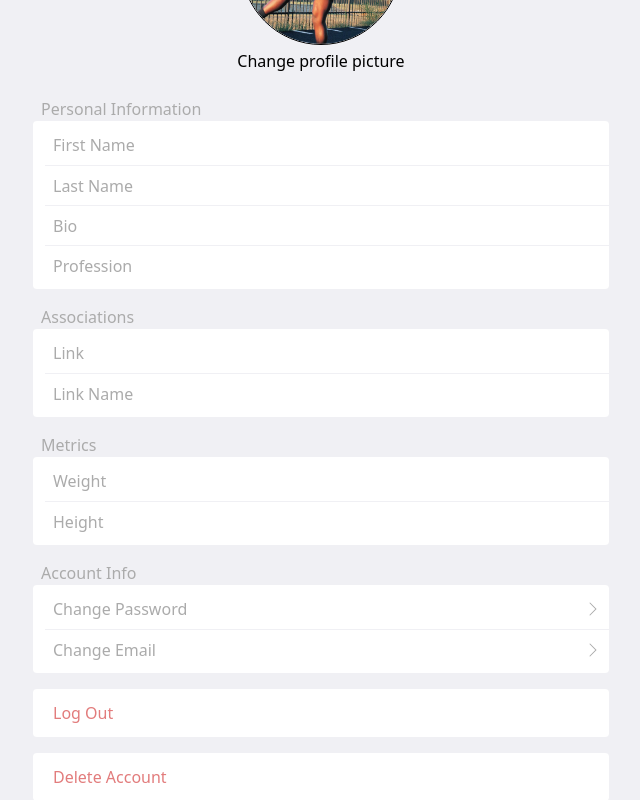
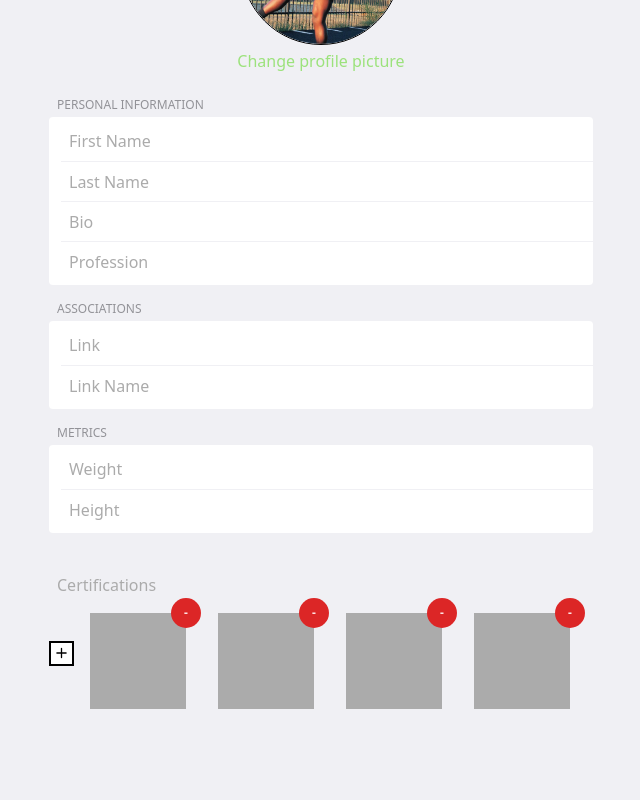
Before and after one commit to biscuitwastakenwastaken/todo, a Next.js app: page /editprofile in a window 1280 px wide. Shown: the part 260-1060 px from the top of the page, without its empty margins (319-959 px from the left). Built offline with nearby package versions, Linux system fonts and the light colour scheme; no server answers.

Commit message:
Updates settings

```diff
--- a/components/NavBar.js
+++ b/components/NavBar.js
@@ -17,7 +17,7 @@ const navItems = [
   {
     id: "3",
     label: "Settings",
-    link: "/comingsoon",
+    link: "/settings",
   },
 ];
 
--- a/components/pageUtils.js
+++ b/components/pageUtils.js
@@ -1,7 +1,7 @@
 import React from "react";
 
-export function PageContainer({ children }) {
-  return <div className="w-full px-4">{children}</div>;
+export function PageContainer({ children, className }) {
+  return <div className={`${className} w-full px-4`}>{children}</div>;
 }
 
 export const Default = ({ url }) => (
@@ -12,3 +12,14 @@ export const Default = ({ url }) => (
     />
   </div>
 );
+
+export const InputContainer = ({ children, label }) => (
+  <div>
+    <p className="text-[#929297] pl-2 font-extralight sm:font-light text-xs uppercase pb-1">
+      {label}
+    </p>
+    <div className="bg-white pl-3 py-1 divide-y divide-lightBackgroundColor rounded ">
+      {children}
+    </div>
+  </div>
+);
--- a/package.json
+++ b/package.json
@@ -6,6 +6,7 @@
     "start": "next start"
   },
   "dependencies": {
+    "@headlessui/react": "^1.4.1",
     "firebase": "^9.1.1",
     "firebase-admin": "^9.12.0",
     "js-cookie": "^3.0.1",
--- a/pages/editprofile.js
+++ b/pages/editprofile.js
@@ -1,19 +1,18 @@
 import React, { useState } from "react";
-import { useAuth } from "@/utils/auth";
+// import { useAuth } from "@/utils/auth";
 import Layout from "@/components/Layout";
-import { PageContainer, Default } from "@/components/pageUtils";
+import { PageContainer, Default, InputContainer } from "@/components/pageUtils";
 import Router from "next/router";
-import Header from "@/components/Header";
-import { BsChevronRight } from "react-icons/bs";
+import { BsChevronRight, BsPlus } from "react-icons/bs";
+import { AiFillMinusCircle } from "react-icons/ai";
 
 const EditProfile = () => {
-  const { user, emailUpdate, signout } = useAuth();
+  // const { user, emailUpdate, signout } = useAuth();
   // console.log(user);
 
   const [state, setState] = useState({
     firstName: "",
     lastName: "",
-    // email: "",
     default: "",
     socialLink: "",
     socialLinkText: "",
@@ -39,7 +38,7 @@ const EditProfile = () => {
 
   return (
     <Layout>
-      <PageContainer>
+      <PageContainer className="max-w-xl mx-auto">
         <form onSubmit={onSubmit}>
           <div className="flex items-center justify-between text-successGreen">
             <button onClick={() => Router.push("/profile")}>Cancel</button>
@@ -47,7 +46,7 @@ const EditProfile = () => {
           </div>
           <div className="flex flex-col items-center justify-center pb-4 sm:pb-6 space-y-1">
             <Default url="/me.png" />
-            <p>Change profile picture</p>
+            <p className="text-successGreen">Change profile picture</p>
           </div>
           <div className="space-y-4">
             <InputContainer label="Personal Information">
@@ -182,32 +181,9 @@ const EditProfile = () => {
                 id="height"
               />
             </InputContainer>
-
-            <InputContainer label="Account Info">
-              <EditSensativeInfo
-                link={"/updatepassword"}
-                label="Change Password"
-              />
-              <EditSensativeInfo link={"updateemail"} label="Change Email" />
-            </InputContainer>
-
-            <InputContainer>
-              <div
-                onClick={() => signout()}
-                className="flex items-center h-9 sm:h-10 px-2 justify-between text-negativeRed cursor-pointer "
-              >
-                <p className="whitespace-nowrap">Log Out</p>
-              </div>
-            </InputContainer>
-
-            <InputContainer>
-              <div
-                onClick={() => Router.push(link)}
-                className="flex items-center h-9 sm:h-10 px-2 justify-between text-negativeRed cursor-pointer "
-              >
-                <p className="whitespace-nowrap">Delete Account</p>
-              </div>
-            </InputContainer>
+            <div className="space-y-4 pt-6">
+              <ListItems title="Certifications" />
+            </div>
           </div>
         </form>
       </PageContainer>
@@ -216,15 +192,6 @@ const EditProfile = () => {
 };
 
 export default EditProfile;
-
-const InputContainer = ({ children, label }) => (
-  <div className="max-w-xl mx-auto">
-    <p className="text-disabledGrey pl-2">{label}</p>
-    <div className="bg-white pl-3 py-1 divide-y divide-lightBackgroundColor rounded ">
-      {children}
-    </div>
-  </div>
-);
 
 export const EditInput = (props) => (
   <div className="flex items-center h-9 sm:h-10 px-2 relative space-x-3">
@@ -242,3 +209,51 @@ const EditSensativeInfo = ({ label, link }) => (
     <BsChevronRight />
   </div>
 );
+
+const ListTitle = ({ title }) => (
+  <div className="text-base sm:text-xl font-medium">
+    <p>{title}</p>
+  </div>
+);
+
+const AddListItem = () => (
+  <div className="bg-white border-2 cursor-pointer border-black h-[25px] w-[25px]  flex-shrink-0 flex items-center text-center justify-center text-3xl">
+    <BsPlus />
+  </div>
+);
+
+const ListItem = () => (
+  <div className="bg-disabledGrey h-24 w-24 mt-4 cursor-pointer hover:opacity-50 flex-shrink-0" />
+);
+
+const ListItems = ({ title, items }) => (
+  <div>
+    <p className="text-disabledGrey pl-2">{title}</p>
+    <div className="flex items-center space-x-4">
+      <AddListItem />
+      <div className="flex space-x-8 overflow-x-scroll no-scrollbar">
+        {[...Array(20).keys()].map((item, itemIndex) => (
+          <div class="flex flex-grow items-center space-x-1 transition duration-150">
+            <span class="relative">
+              <ListItem key={itemIndex} />
+              <span class="mt-4 absolute top-0 right-0 inline-flex items-center justify-center w-[30px] h-[30px] text-xs font-bold leading-none text-red-100 transform translate-x-1/2 -translate-y-1/2 bg-red-600 rounded-full">
+                -
+              </span>
+            </span>
+          </div>
+        ))}
+      </div>
+    </div>
+  </div>
+);
+
+{
+  /* <div class="text-white flex flex-grow items-center space-x-1 hover:text-white transition duration-150">
+  <span class="relative inline-block">
+  <ListItem key={itemIndex} />
+    <span class="absolute top-0 right-0 inline-flex items-center justify-center w-5 h-5 text-xs font-bold leading-none text-red-100 transform translate-x-1/2 -translate-y-1/2 bg-red-600 rounded-full">
+      1
+    </span>
+  </span>
+</div>; */
+}
--- a/pages/index.js
+++ b/pages/index.js
@@ -47,8 +47,6 @@ export default function Home() {
   }
   return (
     <Layout>
-      <Header title="My Dashboard" subtitle="Home" />
-
       <PageContainer>
         <Search
           search={search}
@@ -78,17 +76,7 @@ export default function Home() {
 }
 
 const Search = ({ search, setSearch, handleKeyDown }) => (
-  <div className="border-2 py-1 px-3 flex justify-between">
-    <input
-      className="flex-grow outline-none "
-      type="text"
-      placeholder="Search something cool..."
-      value={search}
-      onChange={(event) => setSearch(event.target.value)}
-      name="search"
-      id="search"
-      onKeyDown={handleKeyDown}
-    />
+  <div className="border-2 py-1 px-3 flex justify-between space-x-2">
     <span onClick={() => alert(search)}>
       <svg
         xmlns="http://www.w3.org/2000/svg"
@@ -104,7 +92,17 @@ const Search = ({ search, setSearch, handleKeyDown }) => (
           d="M21 21l-6-6m2-5a7 7 0 11-14 0 7 7 0 0114 0z"
         />
       </svg>
-    </span>
+    </span>{" "}
+    <input
+      className="flex-grow outline-none bg-transparent"
+      type="text"
+      placeholder="Search..."
+      value={search}
+      onChange={(event) => setSearch(event.target.value)}
+      name="search"
+      id="search"
+      onKeyDown={handleKeyDown}
+    />
   </div>
 );
 
@@ -130,7 +128,7 @@ const ListTitle = ({ title }) => (
 );
 
 const AddListItem = ({ title }) => (
-  <div className="bg-white border-2 cursor-pointer border-black h-16 w-16 md:h-24 md:w-24 flex-shrink-0 flex items-center text-center justify-center text-3xl">
+  <div className="bg-white border-2 cursor-pointer border-black h-[21px] w-[21px] md:h-[32px] md:w-[32px] flex-shrink-0 flex items-center text-center justify-center text-3xl">
     <BsPlus />
   </div>
 );
@@ -142,7 +140,7 @@ const ListItem = ({ title }) => (
 const ListItems = ({ title, items }) => (
   <div>
     <ListTitle title={title} />
-    <div className="flex space-x-4">
+    <div className="flex items-center space-x-4">
       <AddListItem />
       <div className="flex space-x-4 overflow-x-scroll no-scrollbar">
         {[...Array(20).keys()].map((item, itemIndex) => (
--- a/styles/globals.css
+++ b/styles/globals.css
@@ -20,6 +20,12 @@ body {
   scrollbar-width: none; /* Firefox */
 }
 
+/* Toggle */
+input:checked ~ .dot {
+  transform: translateX(100%);
+  background-color: #ffffff;
+}
+
 @tailwind base;
 @tailwind components;
 @tailwind utilities;
```
Also changed, not shown: pages/settings.js (added, +126 -0 lines), 1 other file (tests, documents, lock files or other folders).
